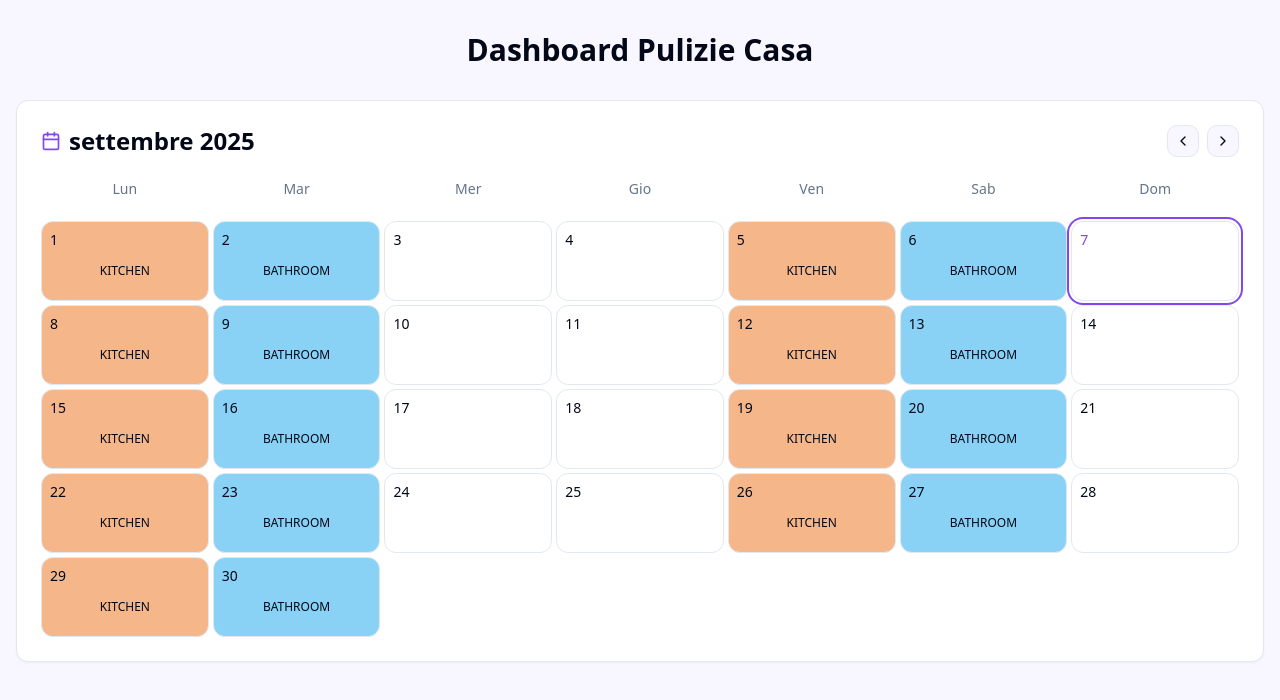
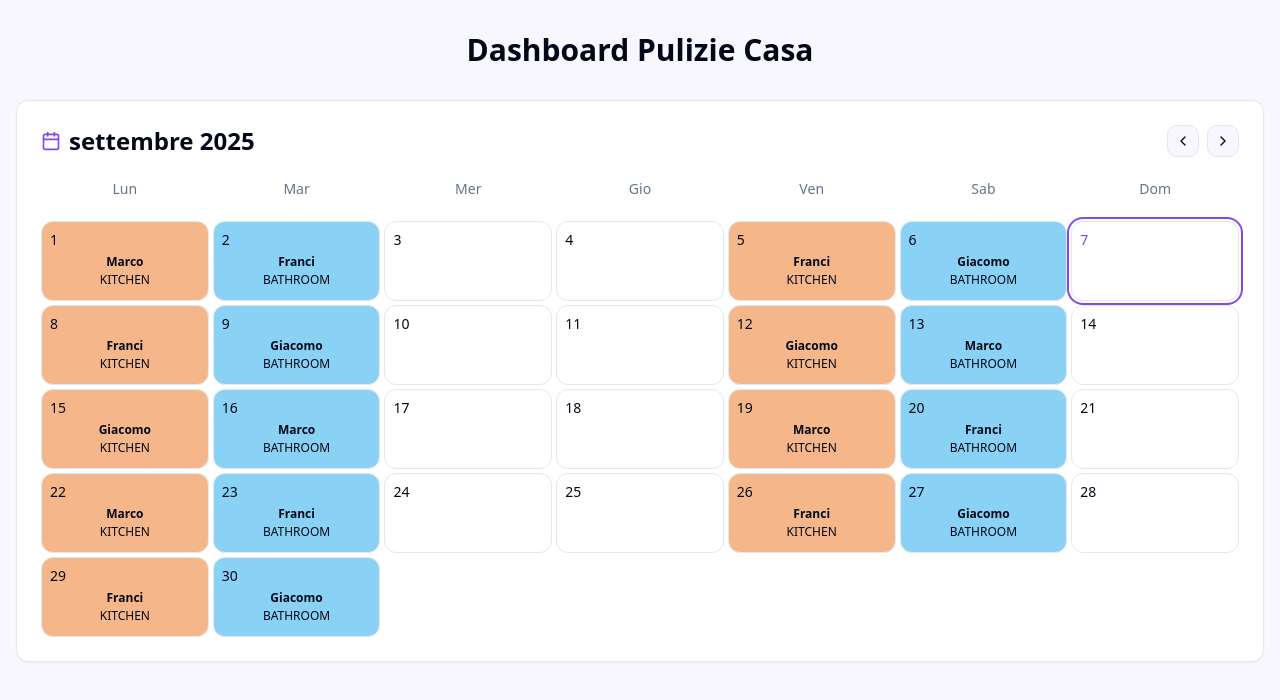
Before and after one commit to giacomomaggiore/casa-turni-dashboard, a React (Vite) app: page / in a window 1280 px wide. Shown: the top 700 px of the page. Built offline with nearby package versions, Linux system fonts and the light colour scheme; the HTML template or start-up script is replaced by a standard one.

Commit message:
Add rotating names to turns

```diff
--- a/src/components/CleaningCalendar.tsx
+++ b/src/components/CleaningCalendar.tsx
@@ -54,15 +54,20 @@ export function CleaningCalendar() {
   const getDayAssignment = (date: Date): CleaningAssignment | undefined => {
     const dayOfWeek = getDay(date); // 0=domenica, 1=lunedì, 2=martedì, 5=venerdì, 6=sabato
 
+    // Calcola l'indice ciclico per le persone basato sul numero del giorno nell'anno
+    const dayOfYear = Math.floor((date.getTime() - new Date(date.getFullYear(), 0, 0).getTime()) / (1000 * 60 * 60 * 24));
+    const personIndex = dayOfYear % people.length;
+    const assignedPerson = people[personIndex];
+
     switch (dayOfWeek) {
       case 1: // Lunedì
-        return { person: '', type: 'kitchen' };
+        return { person: assignedPerson, type: 'kitchen' };
       case 2: // Martedì
-        return { person: '', type: 'bathroom' };
+        return { person: assignedPerson, type: 'bathroom' };
       case 5: // Venerdì
-        return { person: '', type: 'kitchen' };
+        return { person: assignedPerson, type: 'kitchen' };
       case 6: // Sabato
-        return { person: '', type: 'bathroom' };
+        return { person: assignedPerson, type: 'bathroom' };
       default:
         return undefined;
     }
@@ -133,8 +138,11 @@ export function CleaningCalendar() {
                     {format(date, 'd')}
                   </div>
                   {assignment && (
-                    <div className="flex-1 flex items-center justify-center">
-                      <div className="text-xs font-medium text-foreground text-center">
+                    <div className="flex-1 flex flex-col items-center justify-center text-center">
+                      <div className="text-xs font-bold text-foreground">
+                        {assignment.person}
+                      </div>
+                      <div className="text-xs font-medium text-foreground mt-0.5">
                         {cleaningTypeLabels[assignment.type]}
                       </div>
                     </div>
```
